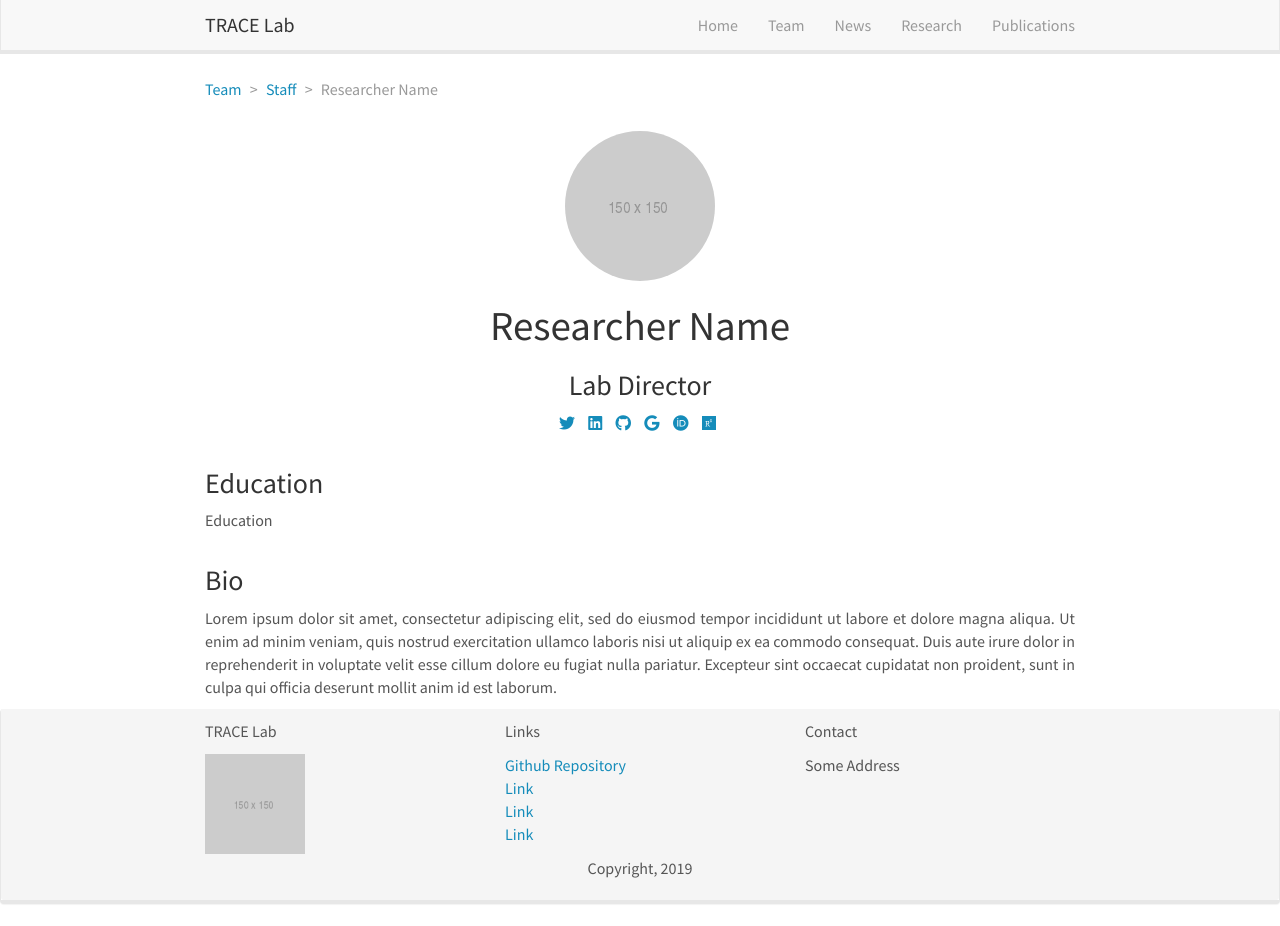
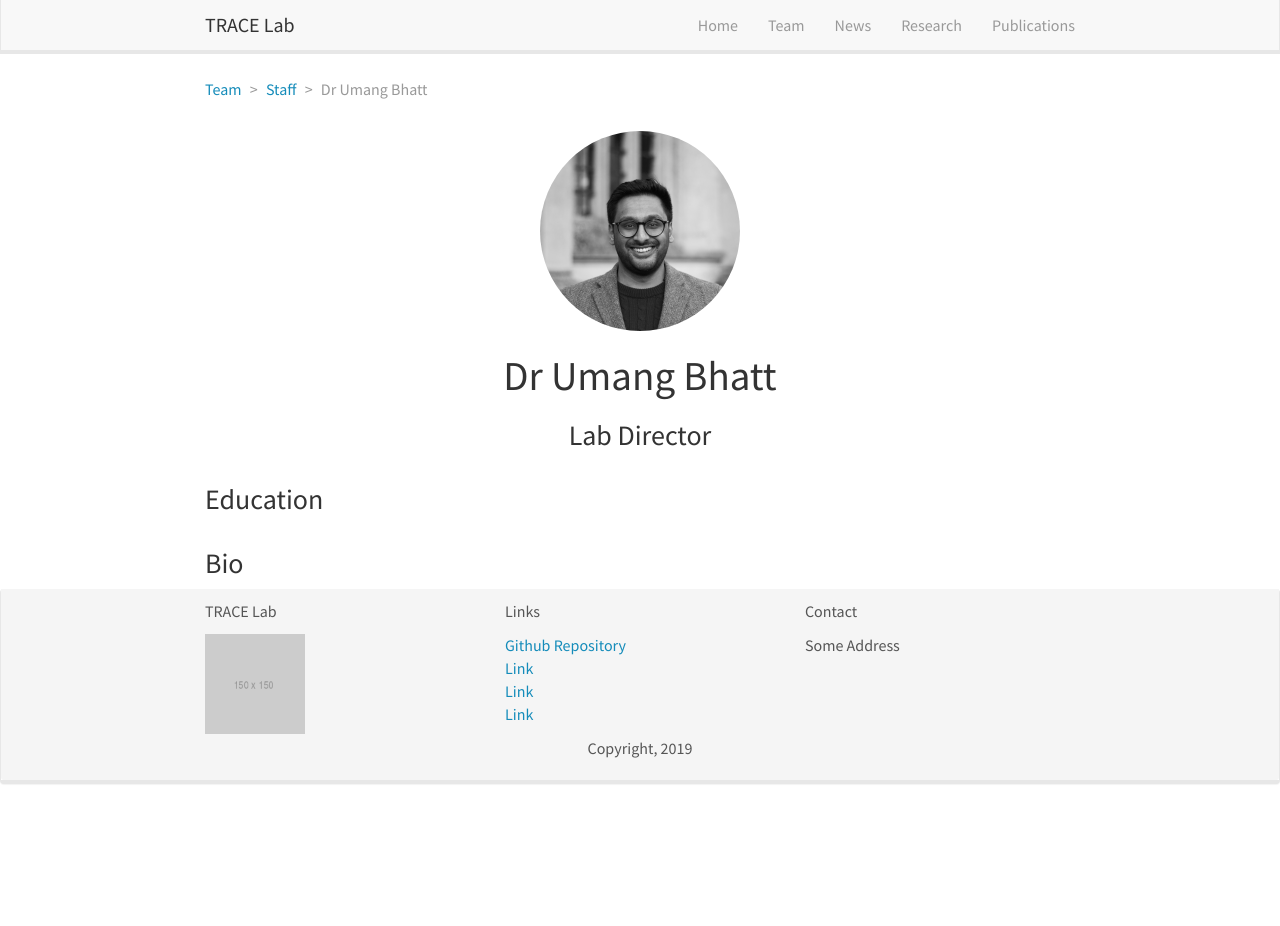
Before and after one commit to elaugh9/tracelab.github.io, a Jekyll site: the page built from _pages/team/_posts/2016-09-01-researcher-staff.md, in a window 1280 px wide and 926 px high. Built offline with Jekyll 4.4.1, drawn with Linux system fonts in a browser that asks for light colours; nearby versions of some CDN libraries.

Commit message:
Update 2016-09-01-researcher-staff.md

```diff
--- a/_pages/team/_posts/2016-09-01-researcher-staff.md
+++ b/_pages/team/_posts/2016-09-01-researcher-staff.md
@@ -1,20 +1,8 @@
 ---
 layout: member
 category: staff
-title: Researcher Name
-image: researcher.png
+title: Dr Umang Bhatt
+image: umang.jpeg       # must match the photo you upload to images/team/
 role: Lab Director
-permalink: 'team/researcher-name'
-social:
-    twitter: https://twitter.com/
-    linkedin: https://www.linkedin.com/
-    google-scholar: https://scholar.google.fr/
-    github: https://github.com/
-    website:
-    orcid: https://orcid.org/
-    research-gate: https://www.researchgate.net/
-education:
- - Education
+website: https://umangsbhatt.github.io/
 ---
-
-Lorem ipsum dolor sit amet, consectetur adipiscing elit, sed do eiusmod tempor incididunt ut labore et dolore magna aliqua. Ut enim ad minim veniam, quis nostrud exercitation ullamco laboris nisi ut aliquip ex ea commodo consequat. Duis aute irure dolor in reprehenderit in voluptate velit esse cillum dolore eu fugiat nulla pariatur. Excepteur sint occaecat cupidatat non proident, sunt in culpa qui officia deserunt mollit anim id est laborum.
```
